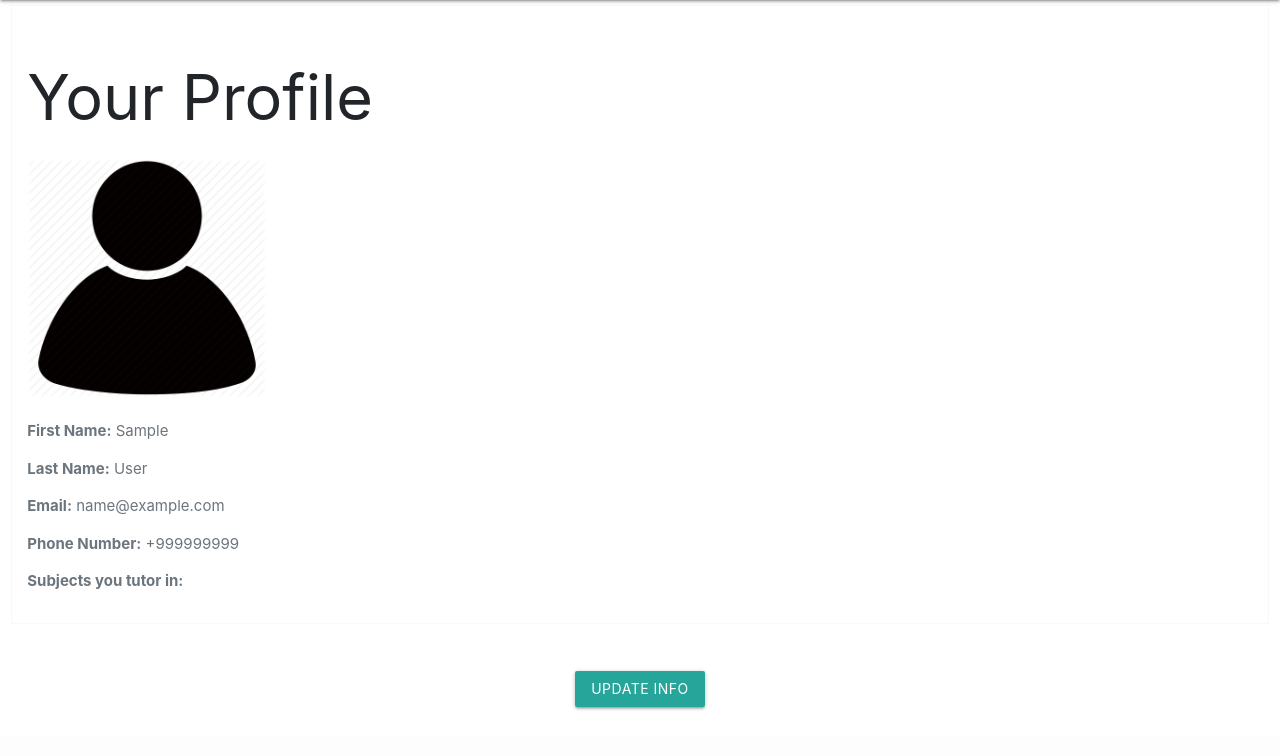
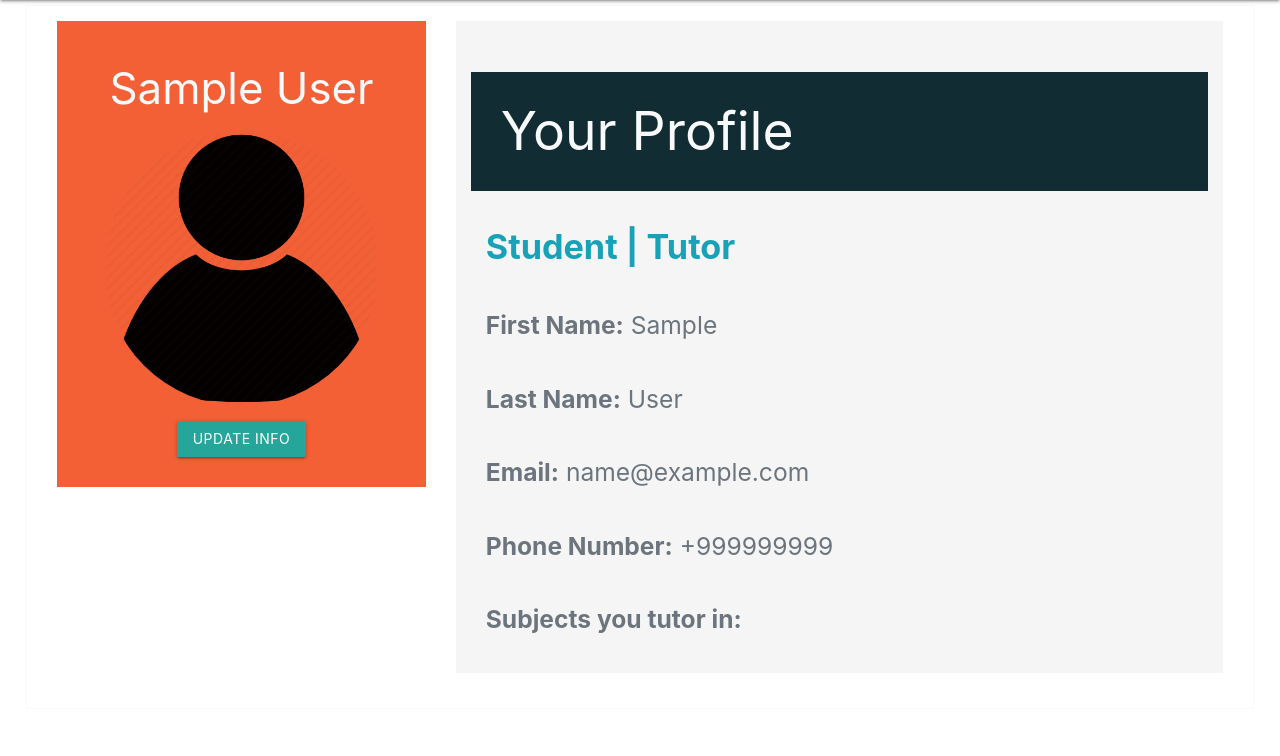
Before and after one commit to swatisriva1/quick-tutor-project, a Django app: page /student/ in a window 1280 px wide. Shown: the part 64-820 px from the top of the page. Before the commit the page ends 774 px from the top, so only its background shows below. Run offline with Django 3.2, Linux system fonts and the light colour scheme; the visitor is signed in with stand-in values (Sample User, id 1); data that the repository does not hold is empty; parts of the project's set-up code (start-up, migrations or seed data) failed here and were passed over; some libraries are stand-ins or nearby versions.

Commit message:
UI designs for...
- home page
- Your Account
- Session page

```diff
--- a/tutor/static/tutor/style.css
+++ b/tutor/static/tutor/style.css
@@ -17,3 +17,29 @@ h1 a{
 {
     color: #CDEDF6;
 }
+
+.button
+{
+    background-color: rgba(0, 0, 0, 0.2)!important;
+    width: 45%;
+}
+
+.jumbotron{
+    width: 100%;
+    height: 100%;
+    background-image: url("static/tutor/home.png");
+    position: relative;
+    min-height : 100%;
+    min-width : 100%;
+    background-size:cover;
+    background-repeat:no-repeat;
+    overflow-y: hidden;
+    overflow-x: hidden;
+}
+
+.img{
+    object-fit: cover;
+    object-position: center;
+    width: 350px;
+    height: 350px;
+}
--- a/tutor/templates/tutor/requestTutor.html
+++ b/tutor/templates/tutor/requestTutor.html
@@ -13,12 +13,11 @@
                 <div class="text-left">
                     <h1> Request a Tutor </h1>
                         {{ form|crispy }}
-                   <!-- <button type="submit" class="btn btn-primary">Submit Suggestion</button> -->
                 </div>
             </div>
         </fieldset>
 
-            <div class="text-center  ">
+            <div class="text-center">
                 <h6>You'll be charged $4.99 upon completion of the Tutoring Session</h6>
                 <div class="form-group">
 
--- a/tutor/templates/tutor/student.html
+++ b/tutor/templates/tutor/student.html
@@ -5,70 +5,83 @@
 {% bootstrap_css %}
 
 {% block content %}
-<div class="content-section">
+<div class="container-fluid">
     <form method="post" enctype="multipart/form-data">
         {% csrf_token %}
         <fieldset class="form-group">
             <div class="border border-light p-3 mb-4">
-                <div class="text-left">
-                    <h1> Your Profile </h1>
-                    <!-- {% if user.profile.pic%} -->
-                    <img src="{{  user.profile.get_pic_url  }}" width="240" alt="img">
-                    <!-- {% endif %} -->
-                    <br><br>
+                <div class="row">
+                    <div class="col-md-4">
+                        <div container="container-fluid" style="background-color:#F46036; padding: 1rem;">
+                            <div class="text-center">
+                                {% if user.profile.first_name and user.profile.last_name %}
+                                    <h3 class="text-light">
+                                        {{ user.profile.first_name }} {{ user.profile.last_name }}
+                                    </h3>
+                                {%else%}
+                                    <h3 class="text-secondary text-light">
+                                        New User
+                                    </h3>
+                                {% endif %}
+                            </div>
+                            <div class="text-center">
+                                <img src="{{  user.profile.get_pic_url  }}" class="rounded-circle" height="275px;" width="275px" object-fit="cover;" alt="img">
+                                <p><p>
+                                        <a class="btn btn-info btn-lg" href="{% url 'tutor:updateinfo' %}">Update Info</a>
+                                </p></p>
+                            </div>
+                        </div>
+                    </div>
 
+                    <div class="col-md-8">
+                        <div container="container-fluid" style="background-color:whitesmoke; padding: 1rem;">
+                            <h2 class="text-light" style="background-color:#122C34; padding: 2rem;">
+                                Your Profile
+                            </h2>
                             {% if user.profile.first_name and user.profile.last_name %}
-                        <p class="text-secondary"> <b>First Name:</b> {{ user.profile.first_name }}</p>
-                        <p class="text-secondary"> <b>Last Name:</b> {{ user.profile.last_name }}</p>
+                                {% if user.profile.subjects_can_help %}
+                                    <h4 class="text-info" style="padding: 1rem;"> <b>Student | Tutor</b></h4>
                                 {% else %}
-                        <p class="text-secondary"> <b>First Name:</b> None</p>
-                        <p class="text-secondary"> <b>Last Name:</b> None</p>
+                                    <h4 class="text-info" style="padding: 1rem;"> <b>Student</b></h4>
+                                {% endif %}
+                                <h5 class="text-secondary" style="padding: 1rem;"> <b>First Name:</b> {{ user.profile.first_name }}</h5>
+                                <h5 class="text-secondary" style="padding: 1rem;"> <b>Last Name:</b> {{ user.profile.last_name }}</h5>
+                            {% else %}
+                                <h2 class="text-secondary text-light" style="background-color:#122C34; padding: 2rem;">
+                                    Please fill in your info
+                                </h2>
+                                <h4 class="text-info" style="padding: 1rem;"> <b>Student</b></h4>
+                                <h5 class="text-secondary" style="padding: 1rem;"> <b>First Name:</b> None</h5>
+                                <h5 class="text-secondary" style="padding: 1rem;"> <b>Last Name:</b> None</h5>
                             {% endif %}
 
                             {% if user.profile.email_addr %}
-                        <p class="text-secondary"> <b>Email:</b> {{ user.profile.email_addr }}</p>
+                                <h5 class="text-secondary" style="padding: 1rem;"> <b>Email:</b> {{ user.profile.email_addr }}</h5>
                             {% else %}
-                        <p class="text-secondary"> <b>Email:</b> None</p>
+                                <h5 class="text-secondary" style="padding: 1rem;"> <b>Email:</b> None</h5>
                             {% endif %}
 
                             {% if user.profile.phone_number %}
-                        <p class="text-secondary"> <b>Phone Number:</b> {{ user.profile.phone_number }}</p>
+                                <h5 class="text-secondary" style="padding: 1rem;"> <b>Phone Number:</b> {{ user.profile.phone_number }}</h5>
                             {% else %}
-                        <p class="text-secondary"> <b>Phone Number:</b> None</p>
+                                <h5 class="text-secondary" style="padding: 1rem;"> <b>Phone Number:</b> None</h5>
                             {% endif %}
 
                              <!-- CAN PORT OVER TO A DIFFERENT TEMPLATE IF NECESSARY -CALEB -->
                             {% if user.profile.subjects_can_help %}
-                        <p class="text-secondary"> <b>Subjects you tutor in:</b> </p>
-                        <ul class="list-group ">
+                            <h5 class="text-secondary" style="padding: 1rem;"> <b>Subjects you tutor in:</b> </h5>
+                            <ul class="list-group">
                                 {% for subject in user.profile.subjects_can_help.all %}
                                 <li class="list-group-item">{{ subject }}</li>
                                 {% endfor %}
                             </ul>
                             {% else %}
-                        <p class="text-secondary"> <b>Subjects you tutor in:</b> None</p>
+                                <h5 class="text-secondary"> <b>Subjects you tutor in:</b> None</h5>
                             {% endif %}
-
-                    <!-- not using this field anymore, dealt with on request tutor form
-                    {% if user.profile.subjects_need_help %}
-                        <p class="text-secondary"> Subjects you need help in: </p>
-                        <ul>
-                            {% for subject in user.profile.subjects_need_help.all %}
-                            <li>{{ subject }}</li>
-                            {% endfor %}
-                        </ul>
-                    {% else %}
-                        <p class="text-secondary"> Subjects you need help in: None</p>
-                    {% endif %} -->
+                        </div>
+                    </div>
                 </div>
         </fieldset>
-
-            <p>
-                <div class="text-center">
-                    <a class="btn btn-info btn-lg" href="{% url 'tutor:updateinfo' %}">Update Info</a>
-                </div>
-            </p>
-
     </form>
 </div>
     {% endblock content%}
```
Also changed, not shown: tutor/templates/tutor/home.html (+35 -20 lines), tutor/templates/tutor/session.html (+59 -40 lines), tutor/migrations/0016_auto_20200411_1754.py (added), tutor/static/tutor/home_cropped.png (added), 1 other file. Lines whose indentation alone changed are shown as unchanged.
